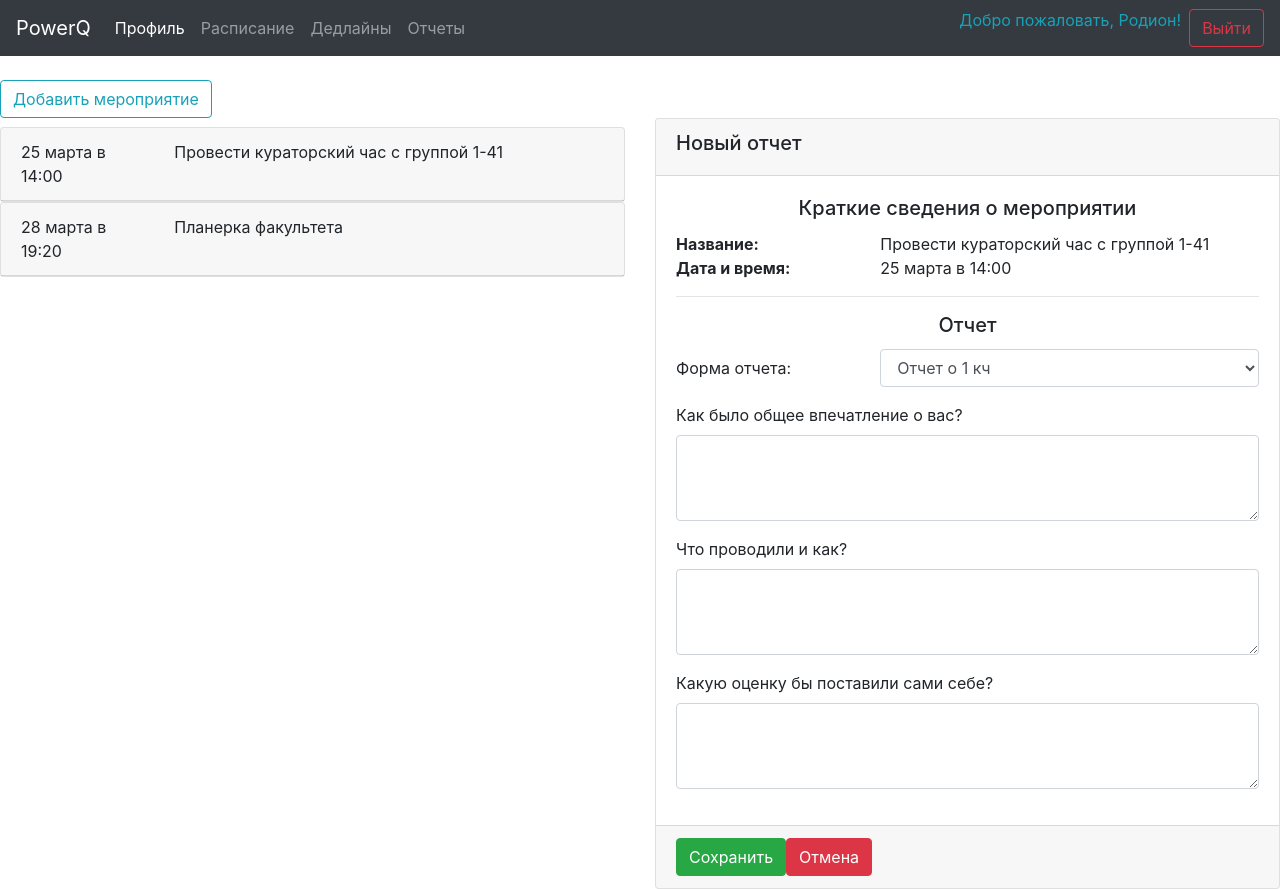
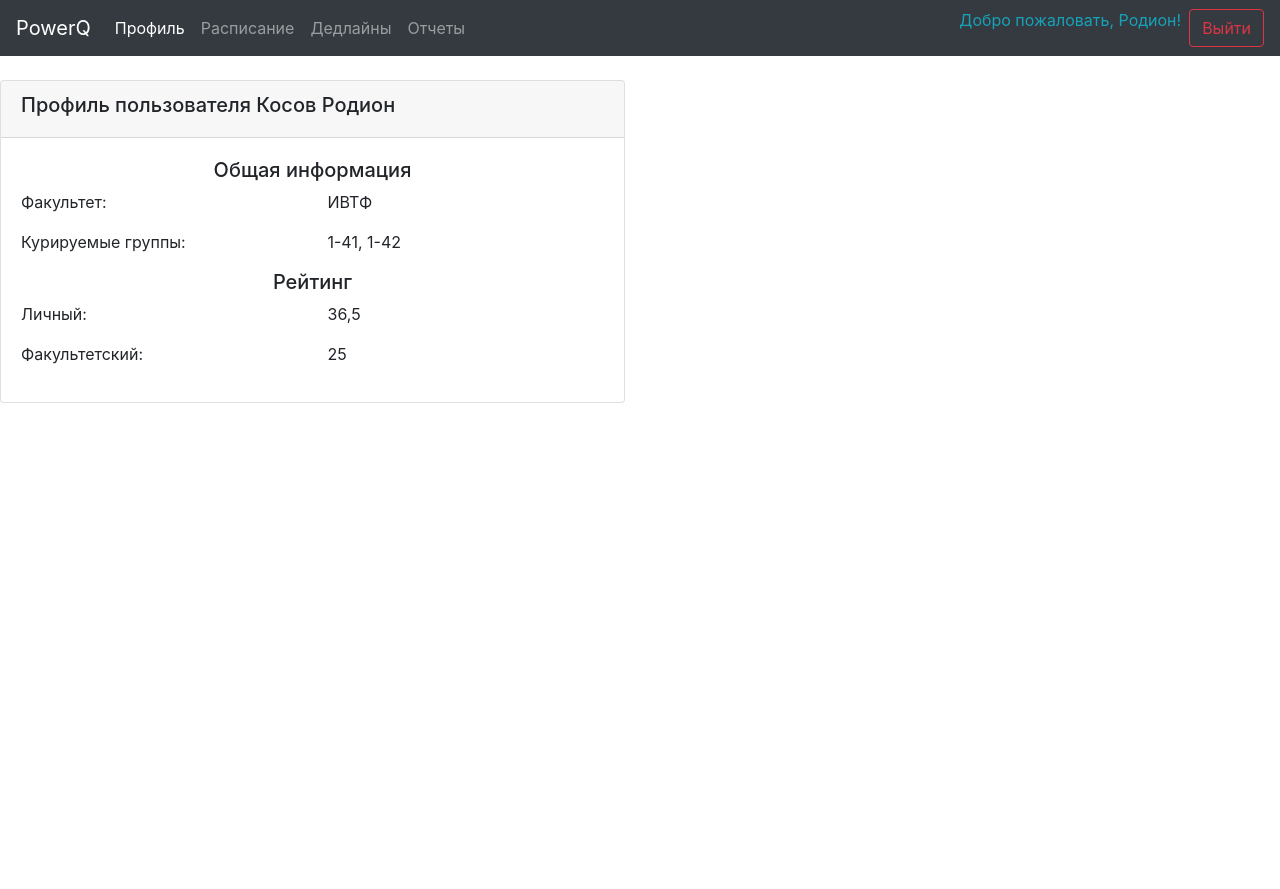
Before and after one commit to ksv97/powerq-client, an Angular app: page /curator in a window 1280 px wide. Before the commit this address led to /curator. After the commit the page ends 800 px from the top, so only its background shows below. Built offline with nearby package versions, Linux system fonts and the light colour scheme.

Commit message:
setup routing for curators' components

```diff
--- a/src/app/app.module.ts
+++ b/src/app/app.module.ts
@@ -14,6 +14,7 @@ import { CuratorDeadlinesComponent } from './components/curator/pages/curator-de
 import {FormsModule} from "@angular/forms";
 import { AddEventComponent } from './components/curator/add-event/add-event.component';
 import { AddFeedbackComponent } from './components/curator/add-feedback/add-feedback.component';
+import { AppRoutingModule } from './/app-routing.module';
 
 
 @NgModule({
@@ -32,7 +33,8 @@ import { AddFeedbackComponent } from './components/curator/add-feedback/add-feed
   imports: [
     BrowserModule,
     FormsModule,
-    NgbModule.forRoot()
+    NgbModule.forRoot(),
+    AppRoutingModule
   ],
   providers: [],
   bootstrap: [AppComponent]
--- a/src/app/components/curator/curator.component.html
+++ b/src/app/components/curator/curator.component.html
@@ -6,13 +6,13 @@
   <div class="collapse navbar-collapse" id="navbarsExampleDefault" [ngbCollapse]="isCollapsed">
     <ul class="navbar-nav mr-auto">
       <li class="nav-item active">
-        <a class="nav-link" href="#">Профиль <span class="sr-only">(current)</span></a>
+        <a class="nav-link" [routerLink]="['profile']">Профиль <span class="sr-only">(current)</span></a>
       </li>
       <li class="nav-item">
-        <a class="nav-link" href="#">Расписание</a>
+        <a class="nav-link" [routerLink]="['schedule']">Расписание</a>
       </li>
       <li class="nav-item">
-        <a class="nav-link" href="#">Дедлайны</a>
+        <a class="nav-link" [routerLink]="['deadlines']">Дедлайны</a>
       </li>
       <li class="nav-item">
         <a class="nav-link" href="#">Отчеты</a>
@@ -22,4 +22,5 @@
       <button class="btn btn-outline-danger my-2 my-sm-0">Выйти</button>
   </div>
 </nav>
-<app-curator-schedule></app-curator-schedule>
+<router-outlet></router-outlet>
+<!--<app-curator-schedule></app-curator-schedule>-->
```
Also changed, not shown: src/app/app-routing.module.ts (added, +28 -0 lines).
